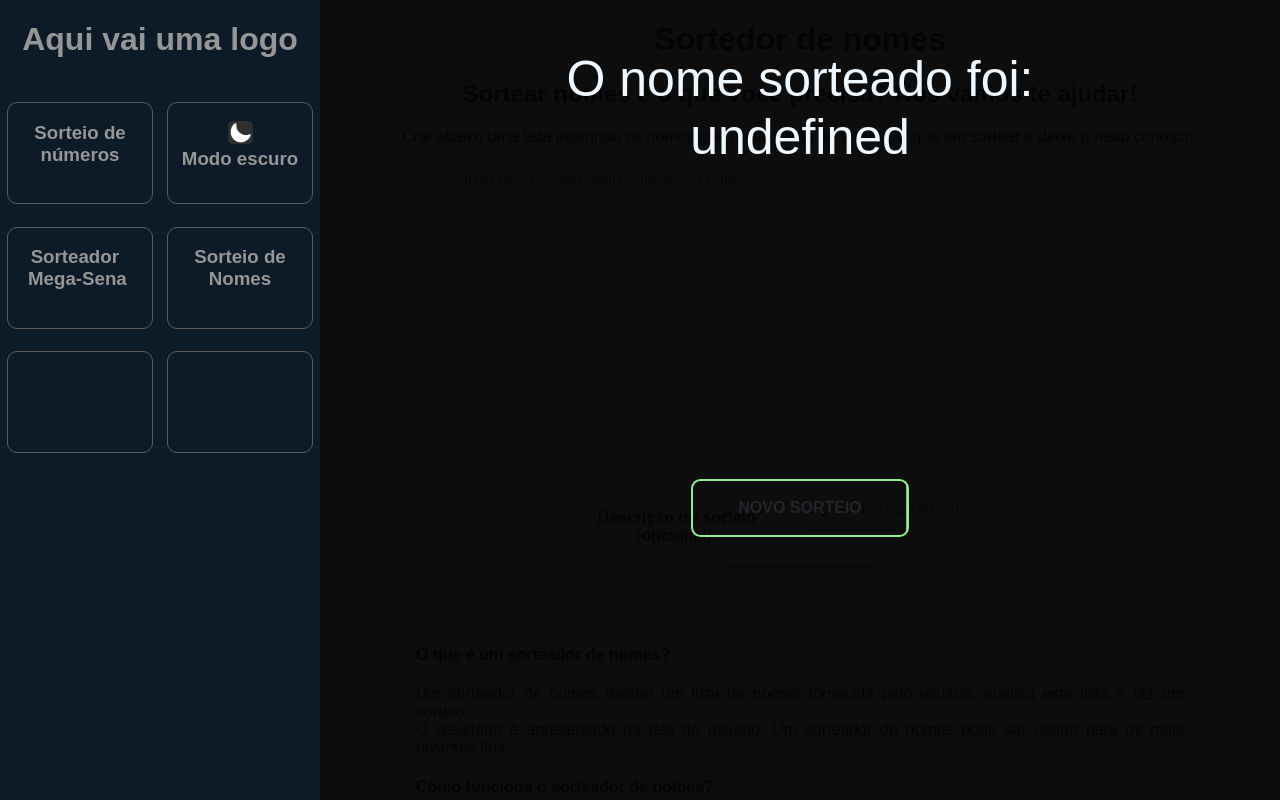
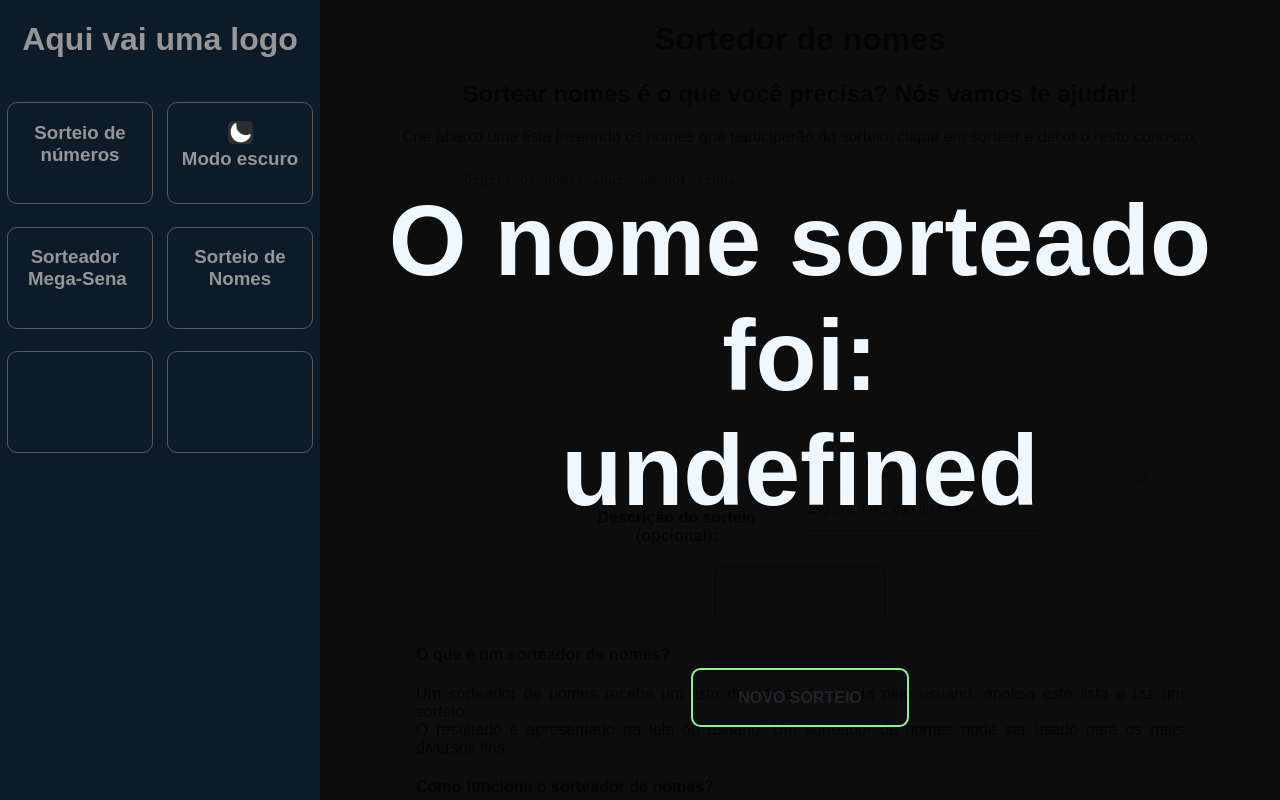
Before and after one commit to PatrickLeandro/Sorteador-de-nomes, a plain HTML site: page index.html in a window 1280 px wide. Both pictures are taken after a click on the button "SORTEAR". Shown: the top 800 px of the page. Drawn offline with Linux system fonts and the light colour scheme.

Commit message:
bugs
correção de pequenos bugs

```diff
--- a/index.html
+++ b/index.html
@@ -60,11 +60,7 @@
 
           <textarea id="txt" oninput="text()" rows="20" cols="40" placeholder="Digite os nomes aqui, um por linha... "></textarea>
           <br>
-          <div id="resultado">
-            <p id="sorteados"></p>
 
-          <button onclick="reset()" class="btn fourth">Novo sorteio</button>
-        </div>
         <div class="nome-sorteio">
           <h4>Descrição do sorteio (opcional): </h4> &nbsp;&nbsp;&nbsp;
           <input type="text" class="txt-sorteio right" placeholder="Digite a descrição do sorteio">
@@ -81,6 +77,11 @@
             Ao clicar em sortear o algoritimo recebe os dados passados pelo usuário e faz uma análise utilizando as tecnologias mais atuais do mercado e faz um sorteio atravéz código randomico aleatório para obter o resultado atravéz da sorte e de forma justa depois apresenta o resultado na tela.
           </p>
         </div>
+        <div id="resultado"><br><br>
+          <h1 id="sorteados"></h1>
+
+          <button onclick="reset()" class="btn fourth">Novo sorteio</button>
+        </div>
         <br><br>
       </div>
 
```
